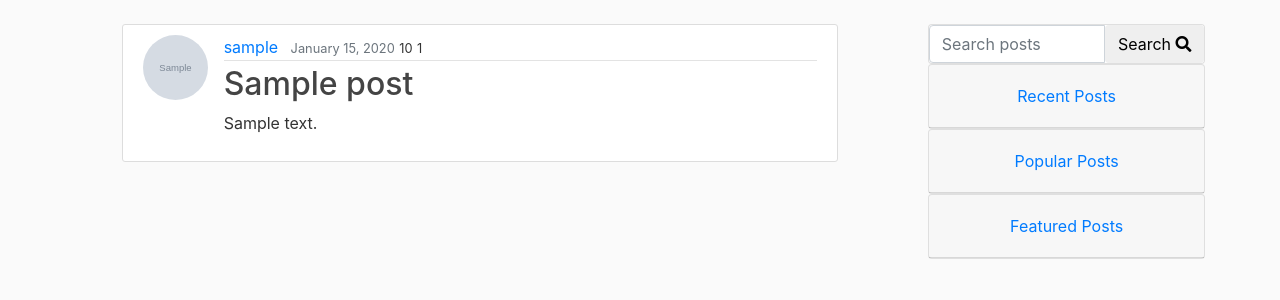
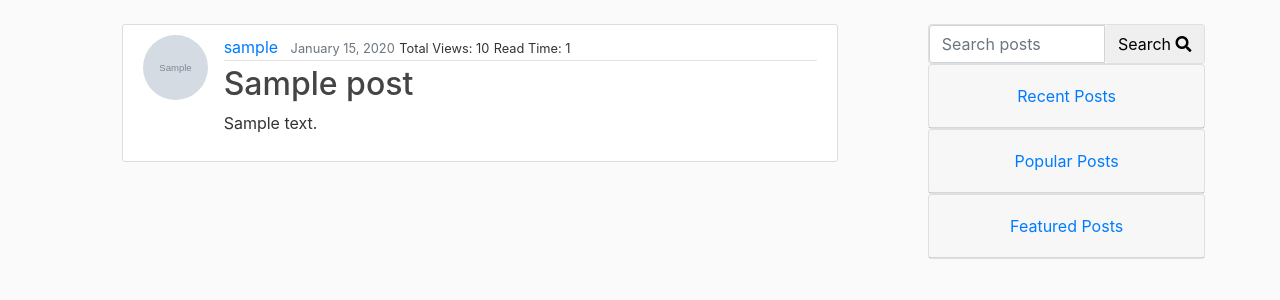
Before and after one commit to prime7/blog, a Django app: page / in a window 1280 px wide. Shown: the part 56-356 px from the top of the page. Run offline with Django 3.2, Linux system fonts and the light colour scheme; tables that the repository leaves empty hold one stand-in row (Sample ...); some libraries are stand-ins or nearby versions.

Commit message:
user list bug fixed,read time,views

```diff
--- a/blog/templates/blog/home.html
+++ b/blog/templates/blog/home.html
@@ -7,8 +7,8 @@
             <div class="article-metadata">
               <a class="mr-2" href="{% url 'user-posts' post.author.username %}">{{ post.author }}</a>
               <small class="text-muted">{{ post.date_posted|date:"F d, Y" }}</small>
-              <small>{{ post.views }}</small>
-              <small>{{ post.read_time }}</small>
+              <small>Total Views: {{ post.views }}</small>
+              <small>Read Time: {{ post.read_time }}</small>
             </div>
             <h2><a class="article-title" href="{% url 'post-detail' post.slug %}">{{ post.title }}</a></h2>
             <p class="article-content article-html">{{ post.content|truncatewords_html:50}}</p>
--- a/blog/templates/blog/user_posts.html
+++ b/blog/templates/blog/user_posts.html
@@ -4,7 +4,7 @@
     <div class="card social">
         <p>{{ posts.0.author.profile.bio }}</p>
         <div class="m-2">
-          <a itemprop="sameAs" href="{{ posts.0.author.profile.youtube }}" target="_blank" title="Youtube"><i class="fab fa-youtube"></i></a>
+          {% if posts.0.author.profile.youtube %}<a itemprop="sameAs" href="{{ posts.0.author.profile.youtube }}" target="_blank" title="Youtube"><i class="fab fa-youtube"></i></a>{% endif %}
           <a itemprop="sameAs" href="{{ posts.0.author.profile.website }}" target="_blank" title="Website"><i class="fas fa-link"></i></a>
           <a itemprop="sameAs" href="{{ posts.0.author.profile.github }}" target="_blank" title="Github"><i class="fab fa-github"></i></a>
         </div>
--- a/blog/views.py
+++ b/blog/views.py
@@ -52,13 +52,11 @@ class UserPostListView(ListView):
 
     def get_context_data(self,**kwargs):
         context = super().get_context_data(**kwargs)
-        posts = Post.objects.active()
         latest_posts = Post.objects.latest_posts()
         popular_posts = Post.objects.popular_posts()
         featured_posts = Post.objects.featured_posts()
         context.update({
             'latest_posts': latest_posts,
-            'posts' : posts ,
             'popular_posts' : popular_posts,
             'featured_posts' : featured_posts
         })
```
